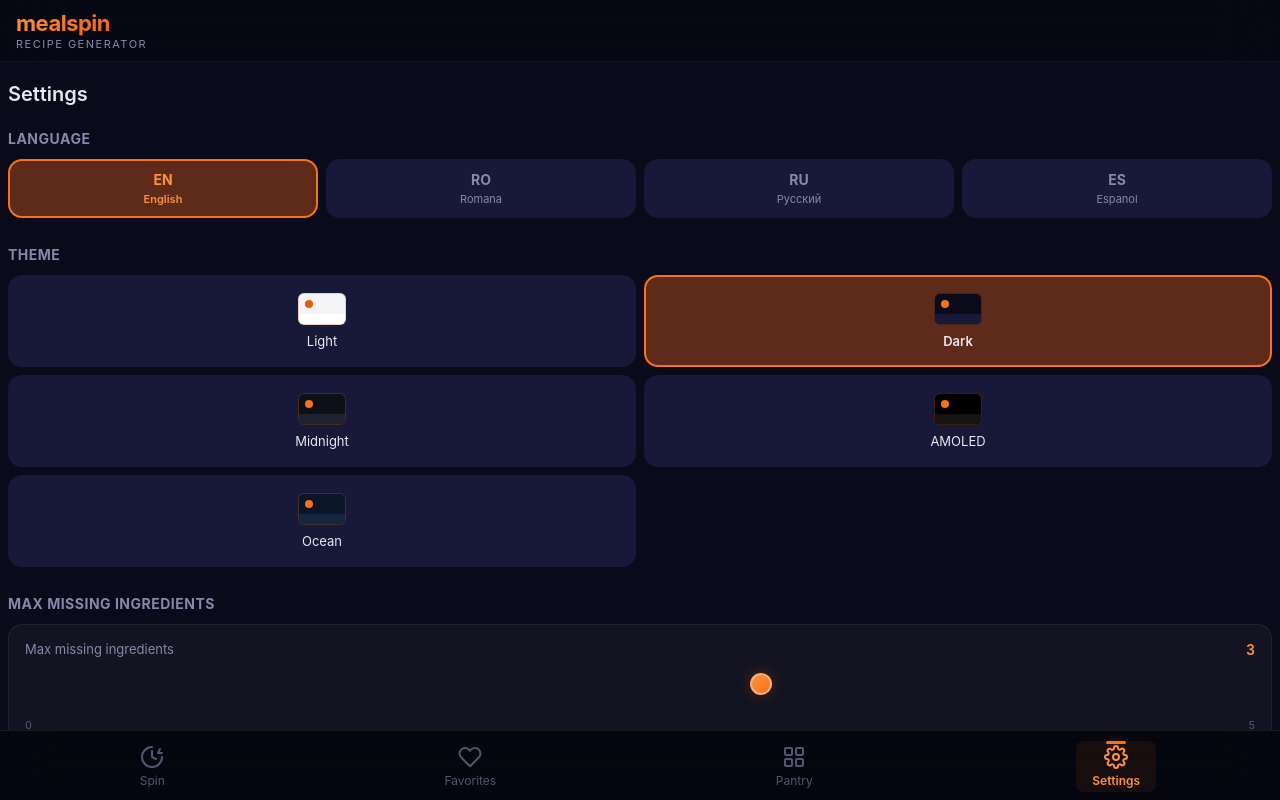
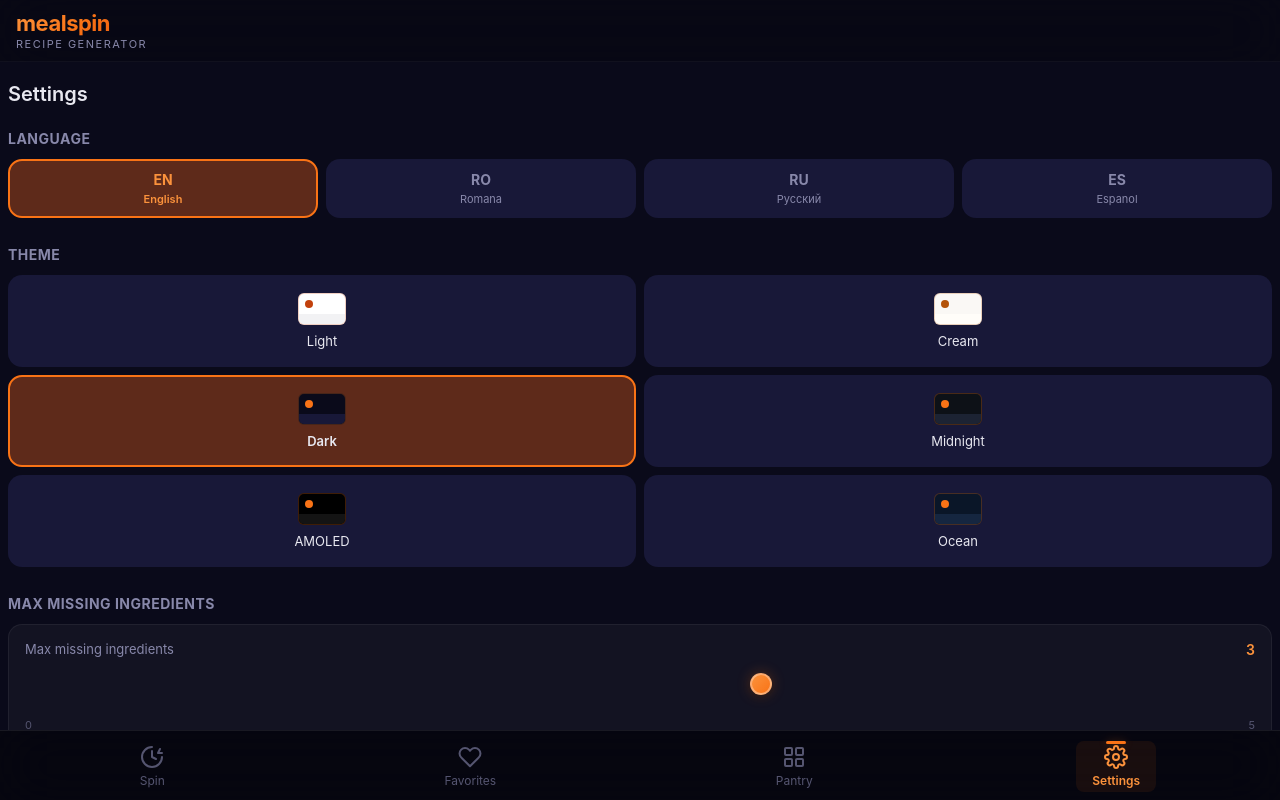
Before and after one commit to halastoi/mealspin, a React (Vite) app: page / in a window 1280 px wide. Both pictures are taken after a click on the button "Settings". Built offline with nearby package versions, Linux system fonts and the light colour scheme.

Commit message:
feat: better light themes (Light + Cream) with proper contrast

```diff
--- a/src/components/settings/SettingsPage.tsx
+++ b/src/components/settings/SettingsPage.tsx
@@ -9,6 +9,7 @@ const languages: { id: Language; label: string; flag: string }[] = [
 
 const themeOptions: { id: ThemeMode; key: string }[] = [
   { id: 'light', key: 'settings.theme.light' },
+  { id: 'cream', key: 'settings.theme.cream' },
   { id: 'dark', key: 'settings.theme.dark' },
   { id: 'midnight', key: 'settings.theme.midnight' },
   { id: 'amoled', key: 'settings.theme.amoled' },
@@ -56,7 +57,8 @@ function ThemePreview({ themeId }: { themeId: ThemeMode }) {
 
 function getPreviewColors(id: ThemeMode) {
   const map: Record<ThemeMode, { bg: string; card: string; accent: string }> = {
-    light: { bg: '#f5f5f7', card: '#ffffff', accent: '#ea580c' },
+    light: { bg: '#ffffff', card: '#f2f2f4', accent: '#c2410c' },
+    cream: { bg: '#faf8f5', card: '#fffdf9', accent: '#b45309' },
     dark: { bg: '#0a0a1a', card: '#181838', accent: '#f97316' },
     midnight: { bg: '#0d1117', card: '#1c2333', accent: '#f97316' },
     amoled: { bg: '#000000', card: '#141414', accent: '#f97316' },
--- a/src/stores/useSettingsStore.ts
+++ b/src/stores/useSettingsStore.ts
@@ -2,7 +2,7 @@ import { create } from 'zustand'
 import { persist } from 'zustand/middleware'
 
 export type Language = 'en' | 'ro' | 'ru' | 'es'
-export type ThemeMode = 'dark' | 'light' | 'midnight' | 'amoled' | 'ocean'
+export type ThemeMode = 'dark' | 'light' | 'cream' | 'midnight' | 'amoled' | 'ocean'
 
 export interface ThemeColors {
   bgPrimary: string
@@ -17,14 +17,26 @@ export interface ThemeColors {
 
 export const themes: Record<ThemeMode, ThemeColors> = {
   light: {
-    bgPrimary: '#f5f5f7',
-    bgSecondary: '#eeeef0',
-    bgCard: '#ffffff',
-    bgCardHover: '#f0f0f2',
-    bgActive: '#fff0e0',
-    accent: '#ea580c',
-    accentGlow: 'rgba(234, 88, 12, 0.2)',
-    accentLight: '#f97316',
+    // Clean white - inspired by Apple/Notion
+    bgPrimary: '#ffffff',
+    bgSecondary: '#f7f7f8',
+    bgCard: '#f2f2f4',
+    bgCardHover: '#eaeaed',
+    bgActive: '#fff2e8',
+    accent: '#c2410c',
+    accentGlow: 'rgba(194, 65, 12, 0.15)',
+    accentLight: '#ea580c',
+  },
+  cream: {
+    // Warm cream - inspired by Notion/Craft
+    bgPrimary: '#faf8f5',
+    bgSecondary: '#f0ece6',
+    bgCard: '#fffdf9',
+    bgCardHover: '#f5f0ea',
+    bgActive: '#fde8d0',
+    accent: '#b45309',
+    accentGlow: 'rgba(180, 83, 9, 0.15)',
+    accentLight: '#d97706',
   },
   dark: {
     bgPrimary: '#0a0a1a',
@@ -121,6 +133,7 @@ export const translations: Record<Language, Record<string, string>> = {
     'settings.language': 'Language',
     'settings.theme': 'Theme',
     'settings.theme.light': 'Light',
+    'settings.theme.cream': 'Cream',
     'settings.theme.dark': 'Dark',
     'settings.theme.midnight': 'Midnight',
     'settings.theme.amoled': 'AMOLED',
@@ -197,6 +210,7 @@ export const translations: Record<Language, Record<string, string>> = {
     'settings.language': 'Limba',
     'settings.theme': 'Tema',
     'settings.theme.light': 'Luminos',
+    'settings.theme.cream': 'Crem',
     'settings.theme.dark': 'Intunecat',
     'settings.theme.midnight': 'Miezul Noptii',
     'settings.theme.amoled': 'AMOLED',
@@ -273,6 +287,7 @@ export const translations: Record<Language, Record<string, string>> = {
     'settings.language': 'Язык',
     'settings.theme': 'Тема',
     'settings.theme.light': 'Светлая',
+    'settings.theme.cream': 'Кремовая',
     'settings.theme.dark': 'Тёмная',
     'settings.theme.midnight': 'Полночь',
     'settings.theme.amoled': 'AMOLED',
@@ -349,6 +364,7 @@ export const translations: Record<Language, Record<string, string>> = {
     'settings.language': 'Idioma',
     'settings.theme': 'Tema',
     'settings.theme.light': 'Claro',
+    'settings.theme.cream': 'Crema',
     'settings.theme.dark': 'Oscuro',
     'settings.theme.midnight': 'Medianoche',
     'settings.theme.amoled': 'AMOLED',
@@ -423,19 +439,32 @@ function applyTheme(mode: ThemeMode): void {
   root.style.setProperty('--accent-glow', t.accentGlow)
   root.style.setProperty('--accent-light', t.accentLight)
 
-  // Light theme needs different text colors
-  if (mode === 'light') {
-    root.style.setProperty('--text-primary', '#1a1a2e')
-    root.style.setProperty('--text-secondary', '#555570')
-    root.style.setProperty('--text-muted', '#888899')
-    root.style.setProperty('--glass', 'rgba(0, 0, 0, 0.04)')
-    root.style.setProperty('--glass-border', 'rgba(0, 0, 0, 0.08)')
+  // Light themes need different text and glass colors
+  const isLight = mode === 'light' || mode === 'cream'
+  if (isLight) {
+    root.style.setProperty('--text-primary', '#1c1c1e')
+    root.style.setProperty('--text-secondary', '#48484a')
+    root.style.setProperty('--text-muted', '#8e8e93')
+    root.style.setProperty('--glass', 'rgba(0, 0, 0, 0.03)')
+    root.style.setProperty('--glass-border', 'rgba(0, 0, 0, 0.1)')
+    root.style.setProperty('--glass-hover', 'rgba(0, 0, 0, 0.06)')
+    root.style.setProperty('--success', '#16a34a')
+    root.style.setProperty('--danger', '#dc2626')
+    root.style.setProperty('--shadow-sm', '0 1px 3px rgba(0,0,0,0.08), 0 1px 2px rgba(0,0,0,0.06)')
+    root.style.setProperty('--shadow-md', '0 4px 12px rgba(0,0,0,0.08)')
+    root.style.setProperty('--shadow-lg', '0 8px 24px rgba(0,0,0,0.1)')
   } else {
     root.style.setProperty('--text-primary', '#e8e8f0')
     root.style.setProperty('--text-secondary', '#8888aa')
     root.style.setProperty('--text-muted', '#555570')
     root.style.setProperty('--glass', 'rgba(255, 255, 255, 0.04)')
     root.style.setProperty('--glass-border', 'rgba(255, 255, 255, 0.08)')
+    root.style.setProperty('--glass-hover', 'rgba(255, 255, 255, 0.07)')
+    root.style.setProperty('--success', '#4ade80')
+    root.style.setProperty('--danger', '#f87171')
+    root.style.setProperty('--shadow-sm', '0 2px 8px rgba(0,0,0,0.3)')
+    root.style.setProperty('--shadow-md', '0 4px 16px rgba(0,0,0,0.4)')
+    root.style.setProperty('--shadow-lg', '0 8px 32px rgba(0,0,0,0.5)')
   }
 
   document.querySelector('meta[name="theme-color"]')?.setAttribute('content', t.bgPrimary)
```
